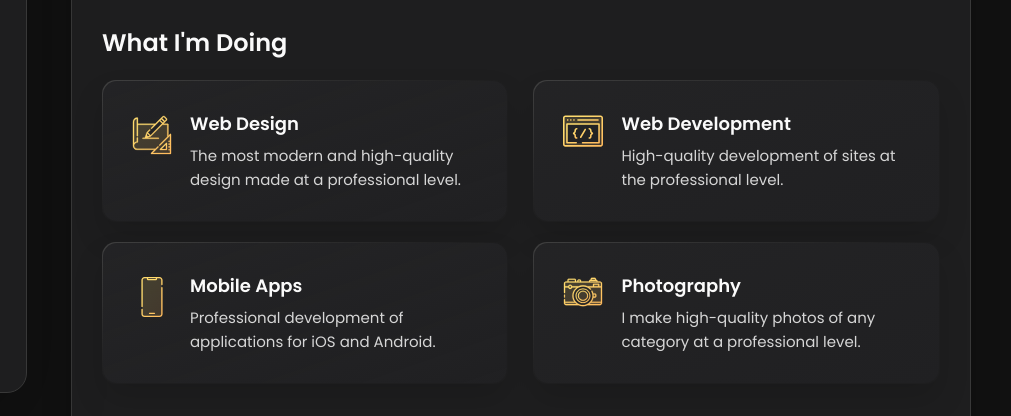
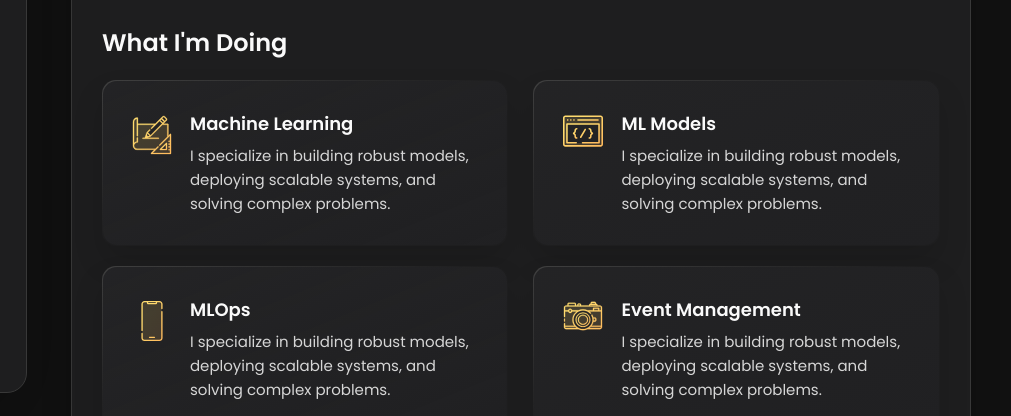
Before and after one commit to aadi-kanwar/Portfolio, a plain HTML site: page index.html in a window 1280 px wide. Shown: the part 266-682 px from the top of the page, 269-1280 px from the left. Drawn offline with nearby package versions, Linux system fonts and the light colour scheme.

Commit message:
Minor changes 1

```diff
--- a/index.html
+++ b/index.html
@@ -84,7 +84,7 @@
         <ul class="social-list">
           <li class="social-item">
             <a href="https://t.me/Aadi_Kanwar" class="social-link" target="_blank">
-              <i class="fa fa-telegram" ></i>
+              <i class="fa fa-telegram"></i>
             </a>
           </li>
 
@@ -143,7 +143,9 @@
         </header>
         <section class="about-text">
           <p>
-            Hi, I'm Aadi, a passionate Machine Learning Engineer committed to transforming data into actionable insights and intelligent solutions. With expertise in building robust models, deploying scalable systems, and solving complex problems, I specialize in bridging the gap between raw data and impactful innovation.
+            Hi, I'm Aadi, a passionate Machine Learning Engineer committed to transforming data into actionable insights
+            and intelligent solutions. With expertise in building robust models, deploying scalable systems, and solving
+            complex problems, I specialize in bridging the gap between raw data and impactful innovation.
           </p>
         </section>
 
@@ -160,9 +162,9 @@
               </div>
 
               <div class="service-content-box">
-                <h4 class="h4 service-item-title">Web design</h4>
+                <h4 class="h4 service-item-title">Machine Learning</h4>
                 <p class="service-item-text">
-                  The most modern and high-quality design made at a professional level.
+                  I specialize in building robust models, deploying scalable systems, and solving complex problems.
                 </p>
               </div>
             </li>
@@ -173,9 +175,9 @@
               </div>
 
               <div class="service-content-box">
-                <h4 class="h4 service-item-title">Web development</h4>
+                <h4 class="h4 service-item-title">ML Models</h4>
                 <p class="service-item-text">
-                  High-quality development of sites at the professional level.
+                  I specialize in building robust models, deploying scalable systems, and solving complex problems.
                 </p>
               </div>
             </li>
@@ -186,9 +188,9 @@
               </div>
 
               <div class="service-content-box">
-                <h4 class="h4 service-item-title">Mobile apps</h4>
+                <h4 class="h4 service-item-title">MLOps</h4>
                 <p class="service-item-text">
-                  Professional development of applications for iOS and Android.
+                  I specialize in building robust models, deploying scalable systems, and solving complex problems.
                 </p>
               </div>
             </li>
@@ -198,9 +200,9 @@
                 <img src="./assets/images/icon-photo.svg" alt="camera icon" width="40">
               </div>
               <div class="service-content-box">
-                <h4 class="h4 service-item-title">Photography</h4>
+                <h4 class="h4 service-item-title">Event Management</h4>
                 <p class="service-item-text">
-                  I make high-quality photos of any category at a professional level.
+                  I specialize in building robust models, deploying scalable systems, and solving complex problems.
                 </p>
               </div>
             </li>
@@ -385,7 +387,8 @@
               <h4 class="h4 timeline-item-title">Alliance University</h4>
               <span>2022 — 2026</span>
               <p class="timeline-text">
-                Bachelors of Technology in Computer Science Engineering with a speacialization in Artificial Intelligence & Machine Learning.
+                Bachelors of Technology in Computer Science Engineering with a speacialization in Artificial
+                Intelligence & Machine Learning.
                 <br>CGPA : 9.025
               </p>
             </li>
@@ -936,9 +939,6 @@
       </article>
 
 
-
-
-
       <!--
         - #CONTACT
       -->
```
